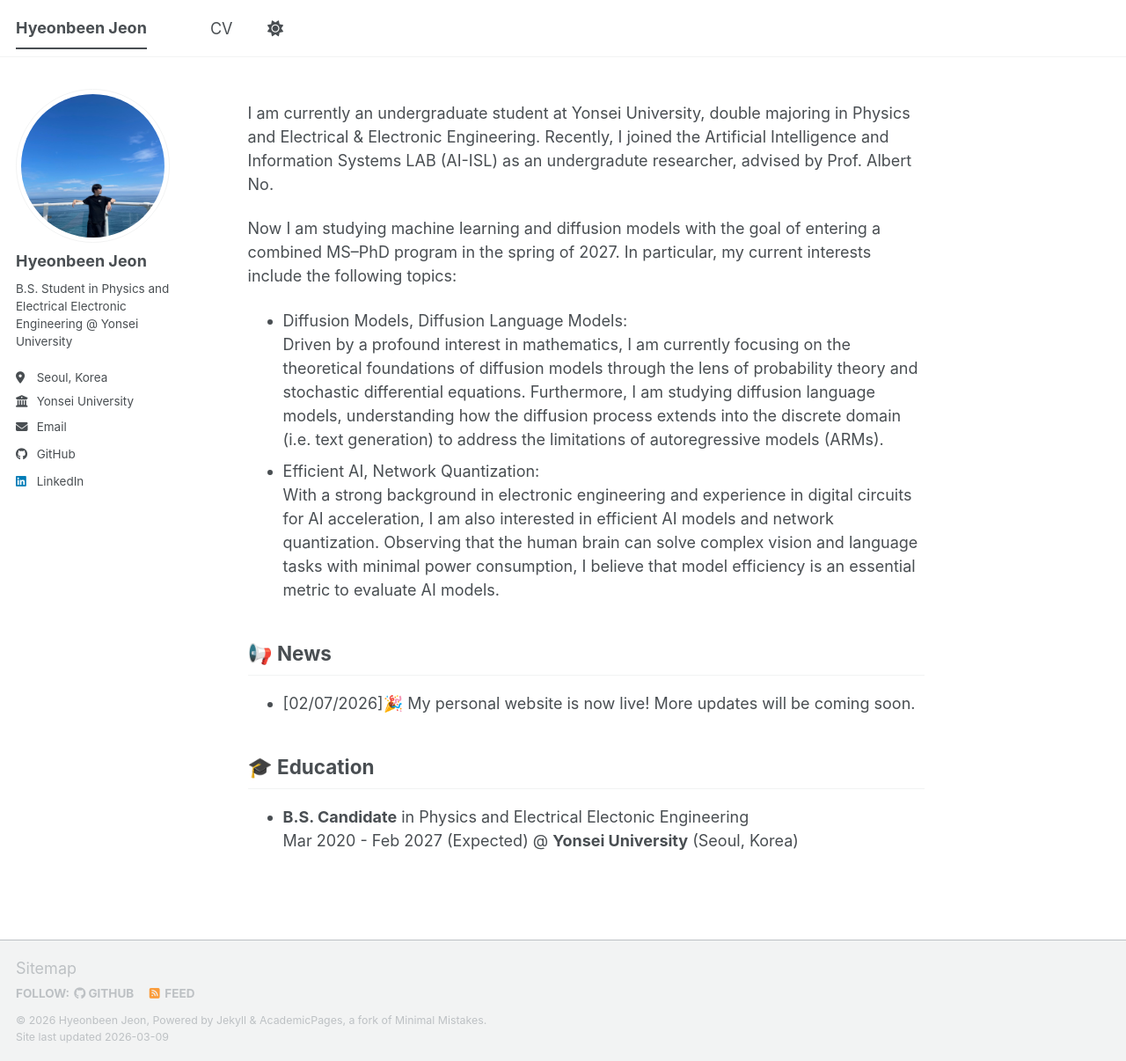
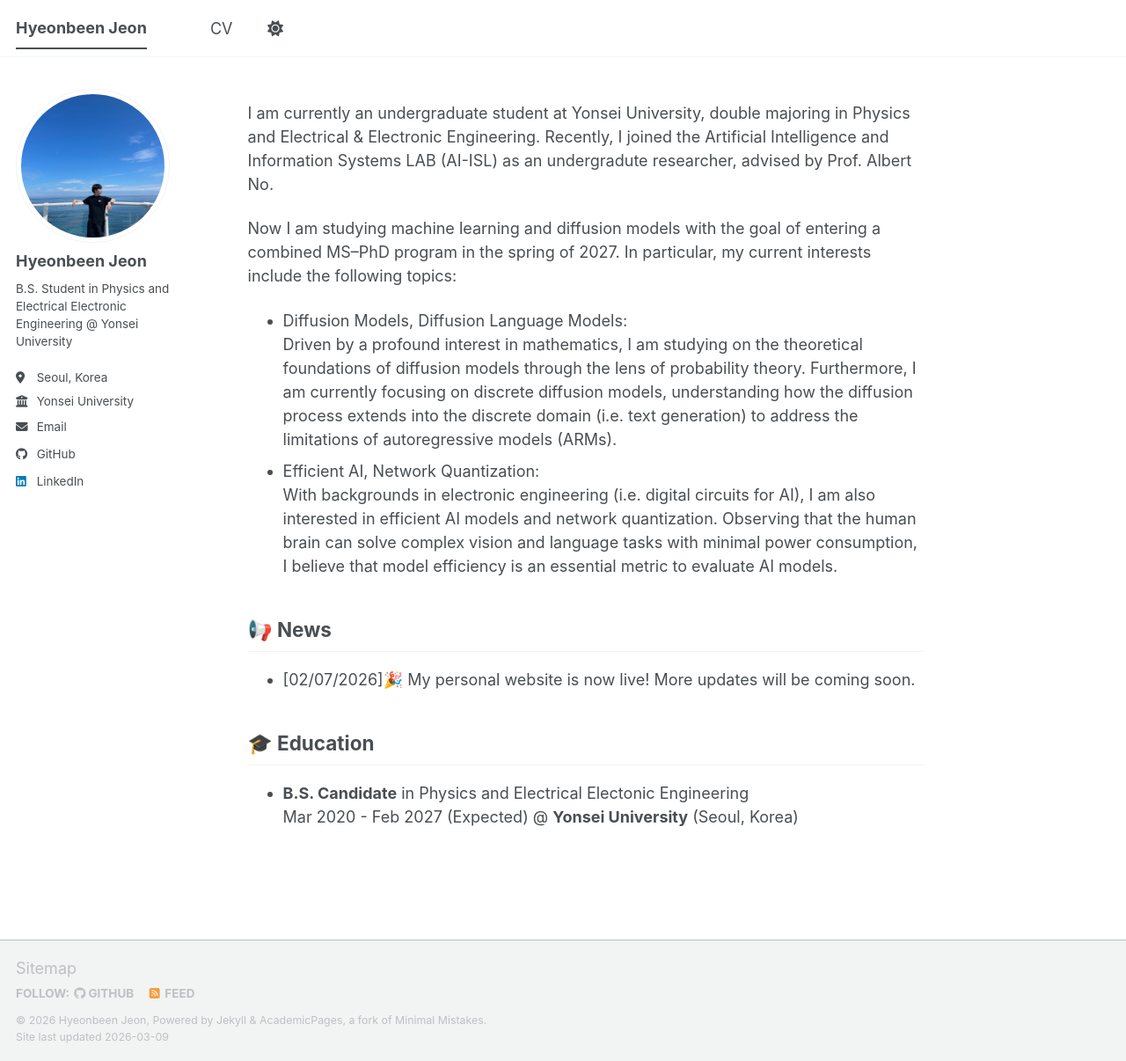
Before and after one commit to jnhnbn01/jnhnbn01.github.io, a Jekyll site: the page built from _pages/about.md, in a window 1280 px wide and 1206 px high. Shown: the whole window at 88% size. Built offline with Jekyll 4.4.1, drawn with Linux system fonts in a browser that asks for light colours; a script bundle is joined from its source files by our own code; library files that are not in the unit come from our copies.

Commit message:
about.md 업데이트

```diff
--- a/_pages/about.md
+++ b/_pages/about.md
@@ -13,9 +13,10 @@
 Now I am studying machine learning and diffusion models with the goal of entering a combined MS–PhD program in the spring of 2027.
 In particular, my current interests include the following topics:
 - Diffusion Models, Diffusion Language Models:<br>
-  Driven by a profound interest in mathematics, I am currently focusing on the theoretical foundations of diffusion models through the lens of probability theory and stochastic differential equations. Furthermore, I am studying diffusion language models, understanding how the diffusion process extends into the discrete domain (i.e. text generation) to address the limitations of autoregressive models (ARMs).
+  Driven by a profound interest in mathematics, I am studying on the theoretical foundations of diffusion models through the lens of probability theory.
+	Furthermore, I am currently focusing on discrete diffusion models, understanding how the diffusion process extends into the discrete domain (i.e. text generation) to address the limitations of autoregressive models (ARMs).
 - Efficient AI, Network Quantization:<br>
-  With a strong background in electronic engineering and experience in digital circuits for AI acceleration, I am also interested in efficient AI models and network quantization. Observing that the human brain can solve complex vision and language tasks with minimal power consumption, I believe that model efficiency is an essential metric to evaluate AI models.
+  With backgrounds in electronic engineering (i.e. digital circuits for AI), I am also interested in efficient AI models and network quantization. Observing that the human brain can solve complex vision and language tasks with minimal power consumption, I believe that model efficiency is an essential metric to evaluate AI models.
 
 ## 📢 News
 <!-- - [02/12/2026] I joined the Artificial Intelligence and Information Systems Lab (**AI-ISL**) @ Yonsei University as an **undergraduate researcher**. -->
```
